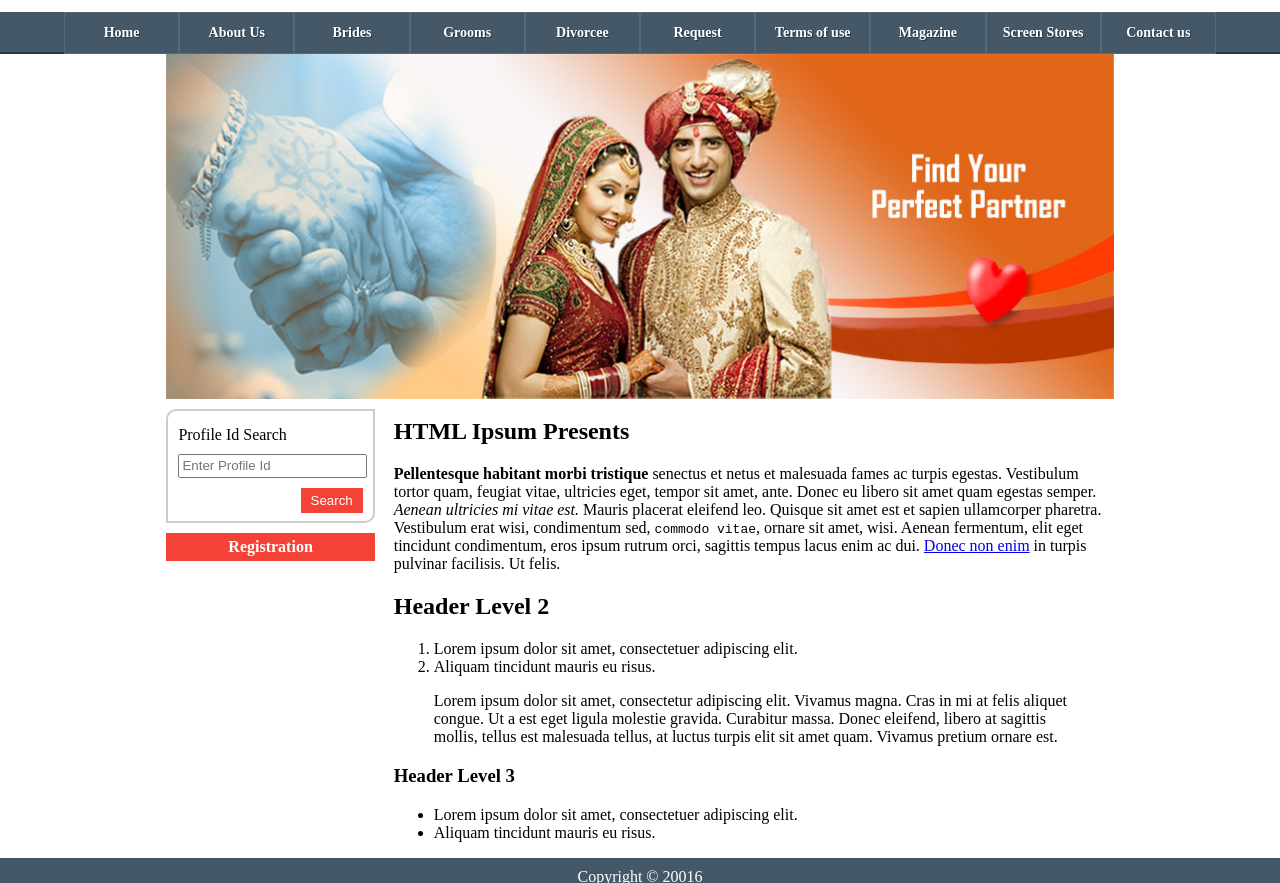
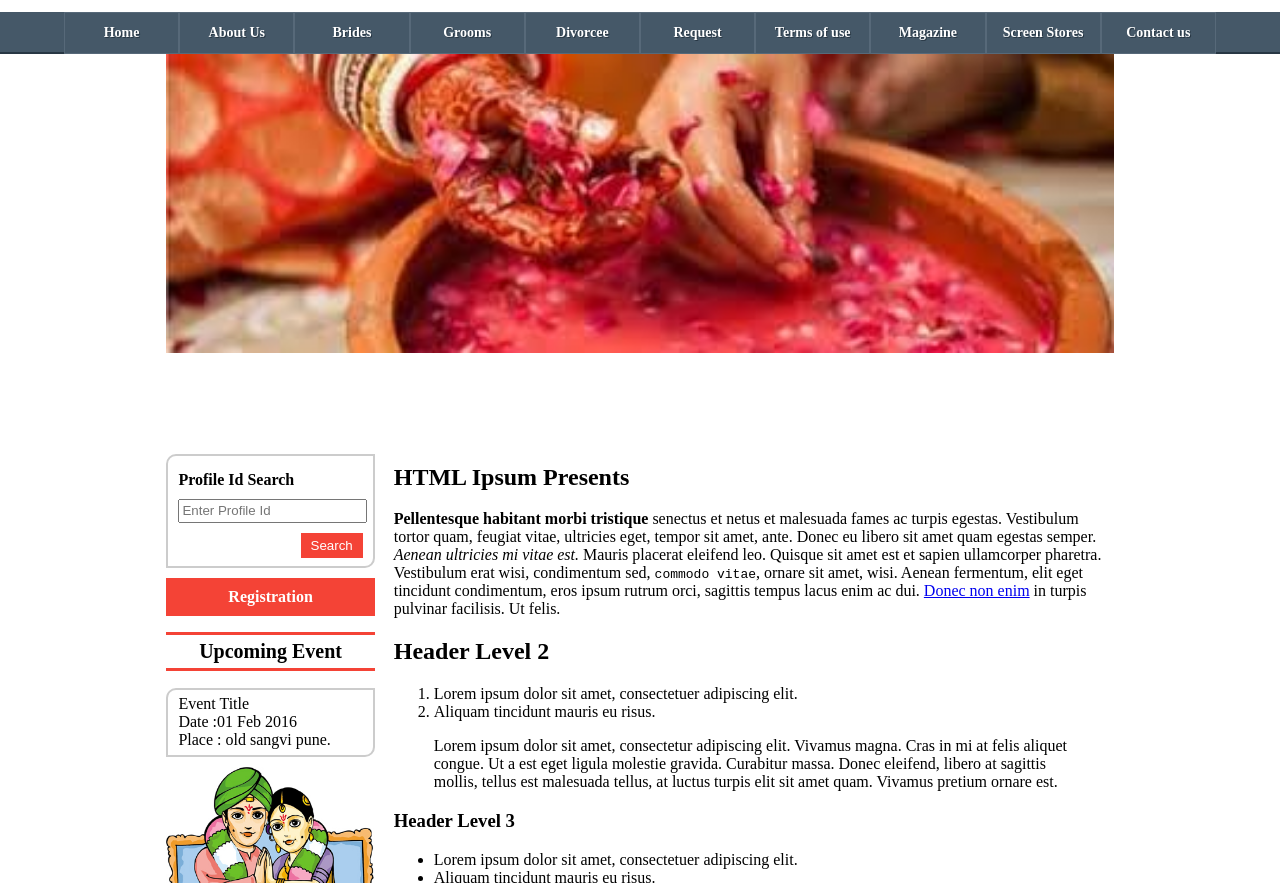
Before and after one commit to solankepl/sidetemplate, a plain HTML site: page index.html in a window 1280 px wide. Shown: the part 69-952 px from the top of the page. Drawn offline with nearby package versions, Linux system fonts and the light colour scheme.

Commit message:
update images and add event pannel

```diff
--- a/css/style.css
+++ b/css/style.css
@@ -4,6 +4,12 @@ body {
 	margin: 0px;
     padding: 0px;
     min-width:950px;
+    font-family: serif;
+}
+
+img{
+    width:100%;
+
 }
 
 .pull-left{
@@ -124,7 +130,7 @@ nav a:hover, nav a:active {
 
 .reasitraion-btn {
     background: #F44336;
-    padding: 5px 0px;
+    padding: 10px 0px;
     color: #FFF;
     font-weight: bold;
     display: inline-block;
@@ -141,8 +147,15 @@ nav a:hover, nav a:active {
     border-radius: 10px 0px 10px 0px;
     height: 100px;
 }
+
+.event-data{
+    height:55px;
+}
+
+
 .search-labal{
         margin: 10px 0px 5px;
+        font-weight: bold;
 }
 
 .search-txt-box{
@@ -177,7 +190,13 @@ nav a:hover, nav a:active {
     width:100%;
 }
 
-
+.upcomeing-event h2{
+  padding: 5px 0px;
+    text-align: center;
+    font-size: 20px;
+    border-bottom: 3px solid #F44336;
+    border-top: 3px solid #F44336;
+}
 
 
 footer{
@@ -198,6 +217,7 @@ footer{
   width: 100%;
   padding: 0;
   margin: 0;
+  min-height:390px;
   }
 
 .rslides li {
@@ -279,4 +299,8 @@ footer{
         width:100%;
     }
 
+    .rslides {
+      min-height:50px;
+    }
+
 }
--- a/index.html
+++ b/index.html
@@ -4,7 +4,15 @@
 
 <head>
 <meta charset="utf-8">
-<title>Hello...</title>
+<title>sample</title>
+<meta charset="utf-8"/>
+        <meta http-equiv="X-UA-Compatible" content="IE=edge,chrome=1"/>
+       <meta name="viewport" content="width=device-width, initial-scale=1.0, maximum-scale=1.0, user-scalable=no"/>
+        <meta name="author" content="staff of metatags"/>
+        <meta name="copyright" content="the Meta Tags Company"/>
+        <meta name="description" content="text"/>
+        <meta name="keywords" content="text"/>
+
 <link rel="stylesheet" href="css/style.css">
 <script src="//code.jquery.com/jquery-1.10.2.js"></script>
 <script src="js/responsiveSlides.js"></script>
@@ -59,8 +67,9 @@
 
      <div class="slider">
          <ul class="rslides">
-          <li><img src="imgs/weddingbanner.jpg" alt=""></li>
-          <li><img src="imgs/weddingbanner.jpg" alt=""></li>
+            <li><img src="imgs/images_1.jpg" alt=""></li>
+            <li><img src="imgs/images_2.jpg" alt=""></li>
+            <li><img src="imgs/images_4.jpg" alt=""></li>
         </ul>
      </div>
 
@@ -76,6 +85,16 @@
              </div>
              <div class="clear-fix"></div>
              <div class="reasitraion-btn">Registration</div>
+
+             <div class="upcomeing-event">
+                     <h2>Upcoming Event</h2>
+                     <div class="event-data search-container">
+                         <div>Event Title</div>
+                         <div>Date :01 Feb 2016 </div>
+                         <div>Place : old sangvi pune.</div>
+                     </div>
+                     <img src="imgs/wedding_clipart.jpg" alt="">
+              </div>
          </div>
 
 
@@ -100,14 +119,8 @@
                        <li>Lorem ipsum dolor sit amet, consectetuer adipiscing elit.</li>
                        <li>Aliquam tincidunt mauris eu risus.</li>
                     </ul>
-
-
-
          </div>
-
-
     </div>
-
 </section>
  <div class="clear-fix"></div>
 <footer>
```
Also changed, not shown: imgs/PSD Background+New PSD+Photoshop PSD+PSD+PSD layout+birthday PSD+love PSD+PSD flower+PSD weding+PSD ganesh+PSD shain baba+psd temlats+karisma+Psd karizma albme+picsvan.blogspot.com (14).png (added), imgs/ical_application_icon.png (added), imgs/images_1.jpg (renamed from imgs/weddingbanner.jpg), imgs/images_2.jpg (renamed from imgs/images (2).jpg), imgs/images_3.jpg (renamed from imgs/images (4).jpg), imgs/images_4.jpg (renamed from imgs/sadi.jpg), imgs/wedding_clipart.jpg (added).
